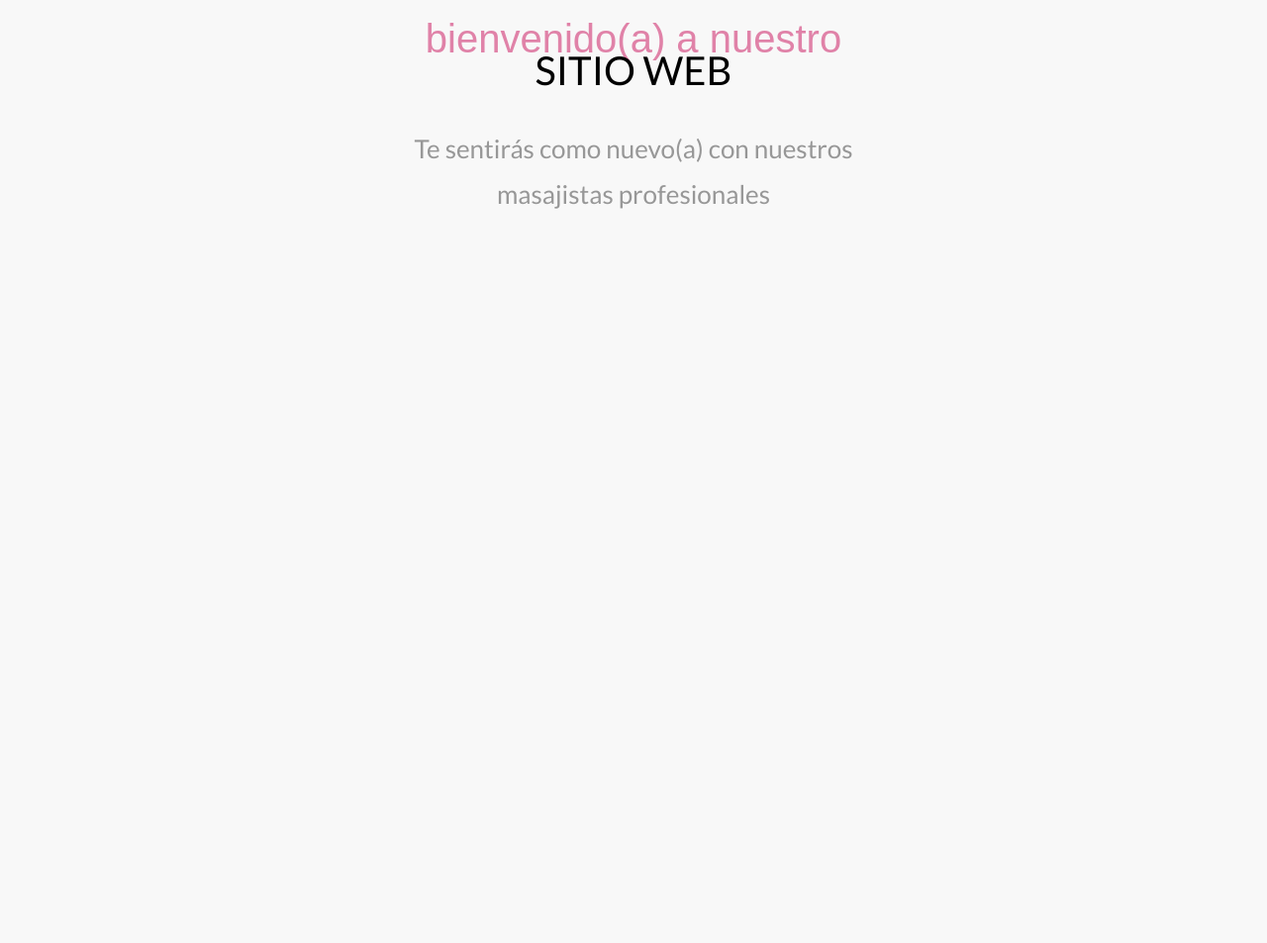
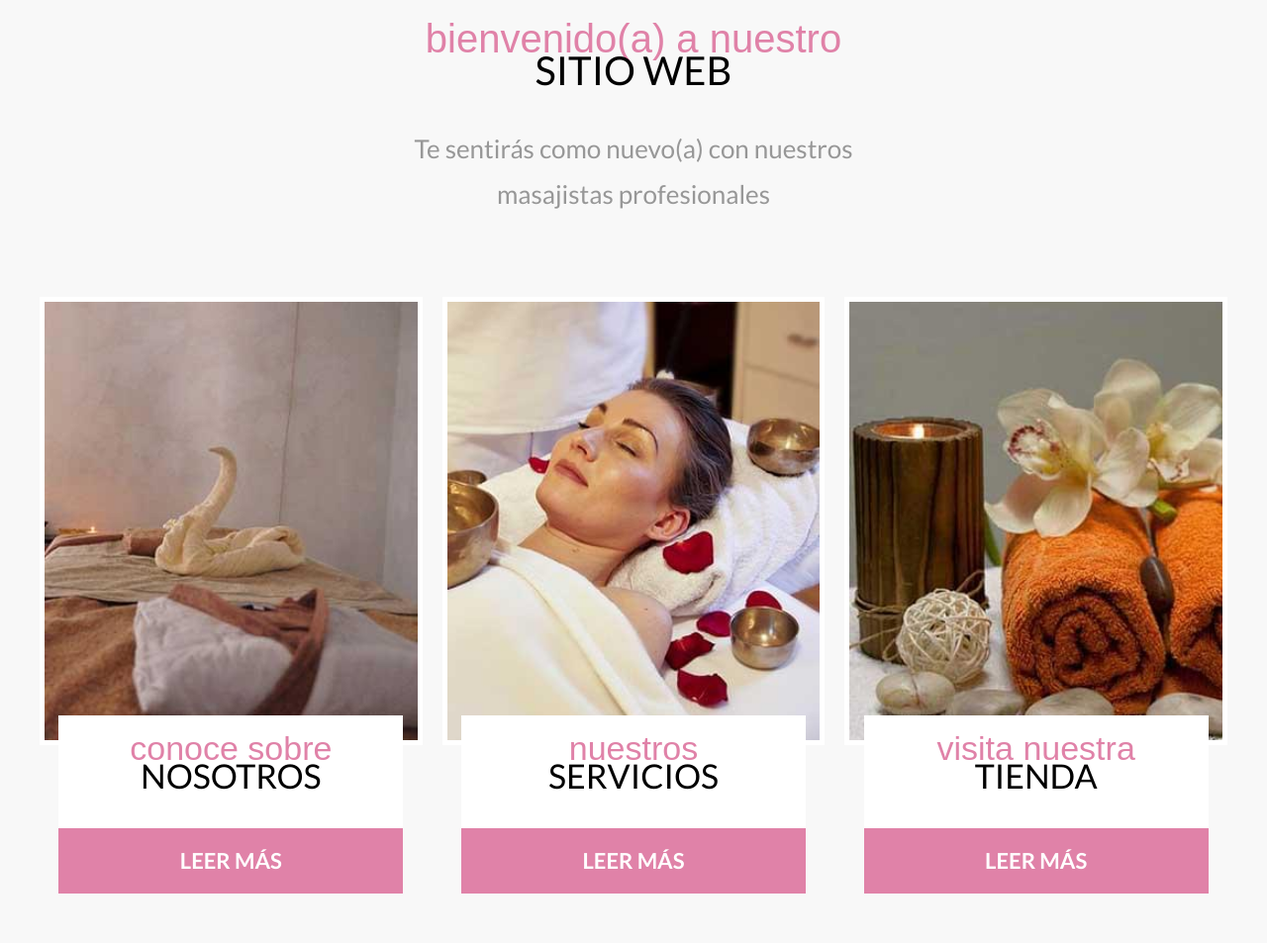
Before and after one commit to mcmmiguel/CarolinaSpaProject, a website: page index.html in a window 1280 px wide. Shown: the part 1011-1964 px from the top of the page at 99% size. Before the commit the page ends 1311 px from the top, so only its background shows below. Drawn offline with Linux system fonts and the light colour scheme; a web font is replaced by a local one.

Commit message:
_cards.scss: creado y enlazado. Estilos finalizados para la Seccion Cards.

```diff
--- a/index.html
+++ b/index.html
@@ -70,5 +70,39 @@
         <p class="bienvenida__texto">Te sentirás como nuevo(a) con nuestros masajistas profesionales</p>
     </section>
 
+    <section class="cards">
+        <div class="cards__grid contenedor">
+            <div class="card">
+                <img src="build/img/servicio_01.jpg" alt="Imagen Servicio" class="card__imagen">
+
+                <div class="card__contenido">
+                    <h2 class="card__heading">Conoce sobre <span>nosotros</span></h2>
+
+                    <a href="#" class="card__enlace">Leer más</a>
+                </div>
+            </div>
+
+            <div class="card">
+                <img src="build/img/servicio_02.jpg" alt="Imagen Servicio" class="card__imagen">
+
+                <div class="card__contenido">
+                    <h2 class="card__heading">Nuestros <span>servicios</span></h2>
+
+                    <a href="#" class="card__enlace">Leer más</a>
+                </div>
+            </div>
+
+            <div class="card">
+                <img src="build/img/servicio_03.jpg" alt="Imagen Servicio" class="card__imagen">
+
+                <div class="card__contenido">
+                    <h2 class="card__heading">Visita nuestra <span>tienda</span></h2>
+
+                    <a href="#" class="card__enlace">Leer más</a>
+                </div>
+            </div>
+        </div>
+    </section>
+
 </body>
 </html>
--- /dev/null
+++ b/src/scss/ui/contenido/_cards.scss
@@ -0,0 +1,55 @@
+@use 'base/variables' as v;
+@use 'base/mixins' as m;
+
+.cards {
+
+    &__grid {
+        @include m.tablet {
+            @include m.grid(3, 2rem);
+        }
+    }
+
+}
+
+.card {
+    max-width: 35rem;
+    margin: 0 auto 2rem auto;
+
+    &:last-of-type {
+        margin-bottom: 0;
+    }
+
+    @include m.tablet {
+        max-width: unset;
+        margin: 0;
+    }
+
+    &__imagen {
+        width: 100%;
+        border: .5rem solid v.$blanco;
+        transition-property: transform;
+        transition-duration: 300ms;
+
+        &:hover {
+            transform: rotate(4deg) scale(1.3);
+        }
+    }
+
+    &__contenido {
+        max-width: 90%;
+        margin: 0 auto;
+        background-color: v.$blanco;
+        transform: translateY(-5rem);
+
+    }
+
+    &__heading {
+        @include m.headingCursiva;
+        font-size: 3.4rem;
+        padding: 2rem 0;
+    }
+    &__enlace {
+        @include m.boton(v.$secundario, v.$blanco);
+        display: block;
+    }
+}
--- a/src/scss/ui/contenido/_index.scss
+++ b/src/scss/ui/contenido/_index.scss
@@ -1 +1,2 @@
 @forward 'bienvenida';
+@forward 'cards';
```
Also changed, not shown: build/css/app.css, 1 other file.
